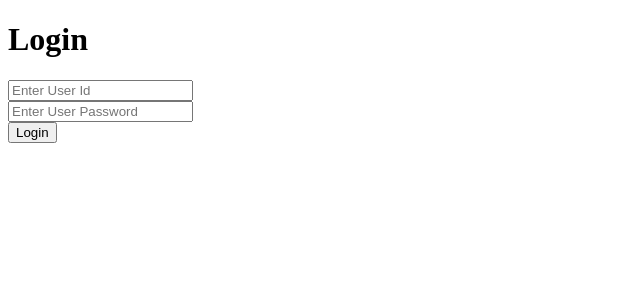
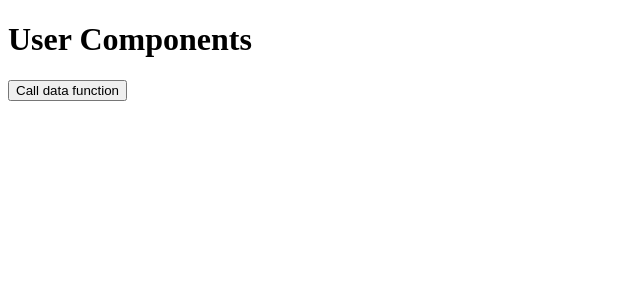
Before and after one commit to kinjalmicra/react_practical, a React (Create React App) app: page / in a window 1280 px wide. Shown: the top 300 px of the page, without its empty margins (0-640 px from the left). Built offline with nearby package versions, Linux system fonts and the light colour scheme.

Commit message:
Pass Function as Props

```diff
--- a/src/App.js
+++ b/src/App.js
@@ -4,6 +4,7 @@ import Home from "./Pages/Home";
 import Student from "./Components/Student";
 import Profile from "./Components/Profile";
 import Login from "./Components/Login";
+import User from "./Components/User";
 
 function App() {
   // const handleClick = () => {
@@ -32,20 +33,24 @@ function App() {
   // };
 
   // const [status, setStatus] = useState(true);
-  const [name, setName] = useState("");
-  const [tnc, setTnc] = useState(false);
-  const [interest, setInterest] = useState("");
-  function getFormData(e) {
-    console.log(name, interest, tnc);
-    e.preventDefault();
-    handleClear();
+  // const [name, setName] = useState("");
+  // const [tnc, setTnc] = useState(false);
+  // const [interest, setInterest] = useState("");
+  // function getFormData(e) {
+  //   console.log(name, interest, tnc);
+  //   e.preventDefault();
+  //   handleClear();
+  // }
+
+  // const handleClear = () => {
+  //   setName("");
+  //   setTnc(false);
+  //   setInterest("");
+  // };
+
+  const getdata = () =>{
+    alert("helloo sirii")
   }
-
-  const handleClear = () => {
-    setName("");
-    setTnc(false);
-    setInterest("");
-  };
   return (
     <Fragment>
       {/* <Home /> */}
@@ -128,7 +133,10 @@ function App() {
       {/* <Profile /> */}
 
       {/* Basic Form validation  */}
-      <Login />
+      {/* <Login /> */}
+
+      {/* Pass Function as Props */}
+      <User data={getdata}/>
     </Fragment>
   );
 }
--- /dev/null
+++ b/src/Components/User.jsx
@@ -0,0 +1,12 @@
+import React from "react";
+
+function User(props) {
+  return (
+    <div>
+      <h1>User Components</h1>
+      <button onClick={props.data}>Call data function</button>
+    </div>
+  );
+}
+
+export default User;
```
